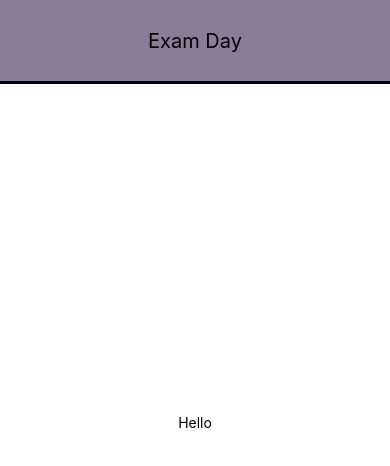
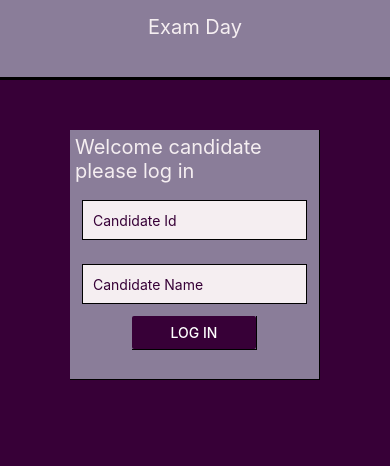
Before and after one commit to BBSharps/VICTVS-exam-tracker-React-native, a React Native app: screen / in a window 390 px wide. Shown: the top 466 px of the page. Built offline with nearby package versions, Linux system fonts and the light colour scheme; no server answers.

Commit message:
add Home and Header with css

```diff
--- a/App.js
+++ b/App.js
@@ -1,11 +1,18 @@
 import { StatusBar } from "expo-status-bar";
 import { StyleSheet, Text, View } from "react-native";
 import Header from "./components/Header";
+import Home from "./components/Home";
+import { useState } from "react";
+import { dark } from "./components/colors";
+
 export default function App() {
+  const [candidate, setCandidate] = useState({ candidate_name: undefined });
   return (
     <View style={styles.container}>
-      <Header />
-      <Text>Hello</Text>
+      <Header candidate={candidate} setCandidate={setCandidate} />
+      {candidate.candidate_name === undefined ? (
+        <Home setCandidate={setCandidate}></Home>
+      ) : null}
       <StatusBar style="auto" />
     </View>
   );
@@ -14,8 +21,8 @@ export default function App() {
 const styles = StyleSheet.create({
   container: {
     flex: 1,
-    backgroundColor: "#fff",
     alignItems: "center",
     justifyContent: "center",
+    backgroundColor: dark,
   },
 });
--- a/components/Header.jsx
+++ b/components/Header.jsx
@@ -1,9 +1,24 @@
-import { View, Text, StyleSheet } from "react-native";
+import { View, Text, StyleSheet, Button } from "react-native";
+import { light, dark, pink_grey } from "./colors";
 
-function Header() {
+function Header({ candidate, setCandidate }) {
   return (
     <View style={styles.Header}>
       <Text style={styles.text}>Exam Day</Text>
+      {candidate.candidate_name !== undefined ? (
+        <View style={styles.logOut}>
+          <Button
+            style={styles.button}
+            color={dark}
+            title="Log out"
+            onPress={(e) => {
+              setCandidate({ candidate_name: undefined });
+            }}
+          ></Button>
+        </View>
+      ) : (
+        <View style={styles.notLogOut}></View>
+      )}
     </View>
   );
 }
@@ -11,22 +26,33 @@ export default Header;
 
 const styles = StyleSheet.create({
   Header: {
+    padding: 2,
     position: "absolute",
     top: 0,
     left: 0,
     width: "100%",
-    height: "10%",
-    backgroundColor: "#8A7D99",
-    justifyContent: "center",
+    height: 80,
+    backgroundColor: pink_grey,
+    justifyContent: "flex-end",
     borderBottomWidth: 3,
     borderStyle: "solid",
-    shadowOffset: 0,
   },
   text: {
     alignSelf: "center",
     fontSize: 20,
+    color: light,
+  },
+  notLogOut: {
+    width: 100,
+    height: 36,
+    alignSelf: "flex-end",
+  },
+  logOut: {
+    width: 100,
+    alignSelf: "flex-end",
+    borderRightWidth: 1,
+    borderBottomWidth: 1,
+    borderStyle: "solid",
+    color: light,
   },
 });
-
-// box-shadow: 0px 0px 2px 1px rgba(3, 3, 3, 0.5);
-// z-index: 1;
--- /dev/null
+++ b/components/Home.jsx
@@ -0,0 +1,91 @@
+import { View, Text, StyleSheet, TextInput, Button } from "react-native";
+import React, { useState } from "react";
+import { useEffect } from "react";
+import { getCandidates } from "../utility/Axios";
+import { light, dark, pink_grey } from "./colors";
+function Home({ setCandidate }) {
+  useEffect(() => {
+    getCandidates()
+      .then((response) => {
+        setCandidates(response);
+      })
+      .catch((error) => {});
+  });
+  const [name, onChangeName] = React.useState("");
+  const [number, onChangeNumber] = React.useState();
+  const [candidates, setCandidates] = useState();
+  return (
+    <View style={styles.Login}>
+      <Text style={styles.text}>Welcome candidate please log in</Text>
+      <TextInput
+        style={styles.id}
+        onChangeText={onChangeNumber}
+        value={number}
+        placeholder="Candidate Id"
+        keyboardType="numeric"
+      ></TextInput>
+      <TextInput
+        style={styles.id}
+        onChangeText={onChangeName}
+        value={name}
+        placeholder="Candidate Name"
+        keyboardType="default"
+      ></TextInput>
+      <View style={styles.button}>
+        <Button
+          style={styles.button_button}
+          title="Log in"
+          color={dark}
+          onPress={(e) => {
+            if (number < candidates.length) {
+              console.log(number, name);
+              if (
+                Number(number) === candidates[number].candidate_id &&
+                name === candidates[number].candidate_name
+              ) {
+                setCandidate(candidates[number]);
+              }
+            }
+          }}
+        ></Button>
+      </View>
+    </View>
+  );
+}
+export default Home;
+
+const styles = StyleSheet.create({
+  Login: {
+    width: 250,
+    height: 250,
+    backgroundColor: pink_grey,
+    justifyContent: "flex-start",
+    borderRightWidth: 1,
+    borderBottomWidth: 1,
+    borderStyle: "solid",
+    position: "absolute",
+    top: 130,
+  },
+  text: {
+    alignSelf: "center",
+    fontSize: 20,
+    margin: 5,
+    color: light,
+  },
+  id: {
+    height: 40,
+    margin: 12,
+    borderWidth: 1,
+    padding: 10,
+    backgroundColor: light,
+    color: dark,
+  },
+  button: {
+    alignSelf: "center",
+    width: "50%",
+    borderRightWidth: 1,
+    borderBottomWidth: 1,
+    borderStyle: "solid",
+    color: light,
+  },
+});
--- /dev/null
+++ b/components/colors.js
@@ -0,0 +1,3 @@
+exports.light = "#F5EEF1";
+exports.dark = "#370037";
+exports.pink_grey = "#8A7D99";
--- a/package.json
+++ b/package.json
@@ -9,6 +9,7 @@
     "web": "expo start --web"
   },
   "dependencies": {
+    "axios": "^1.3.6",
     "expo": "~48.0.15",
     "expo-status-bar": "~1.4.4",
     "react": "18.2.0",
--- /dev/null
+++ b/utility/Axios.js
@@ -0,0 +1,23 @@
+import axios from "axios";
+
+const api = axios.create({
+  baseURL: "https://victvs-exam-tracker.onrender.com/api",
+});
+
+export const getCandidates = () => {
+  return api.get(`/candidates`).then((response) => {
+    return response.data.candidates;
+  });
+};
+export const getExams = (id, location, date, order) => {
+  let request = `/exams?id=${id}`;
+  if (location !== undefined) {
+    request += `&location=${location}`;
+  }
+  date !== undefined
+    ? (request += `&date=${date}`)
+    : (request += `&order=${order}`);
+  return api.get(request).then((response) => {
+    return response.data.exams;
+  });
+};
```
Also changed, not shown: 2 other files (tests, documents, lock files or other folders).
